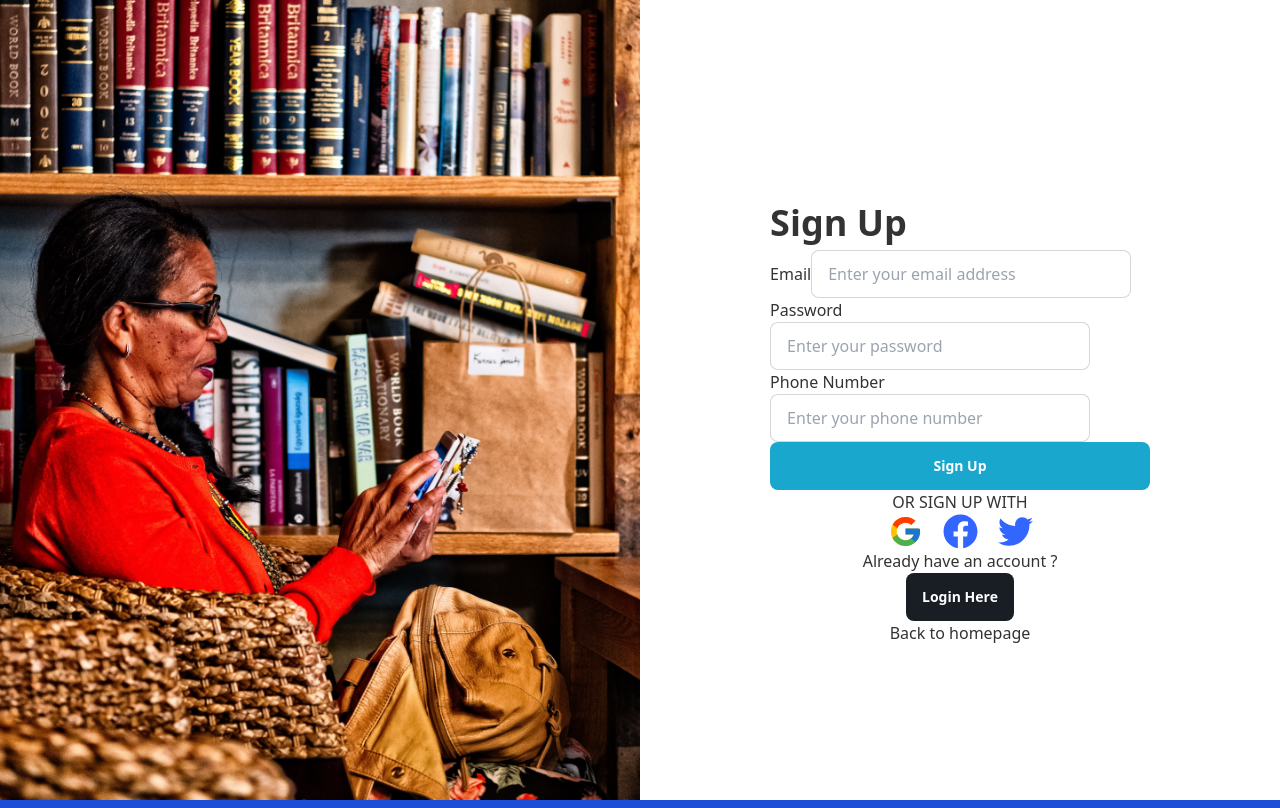
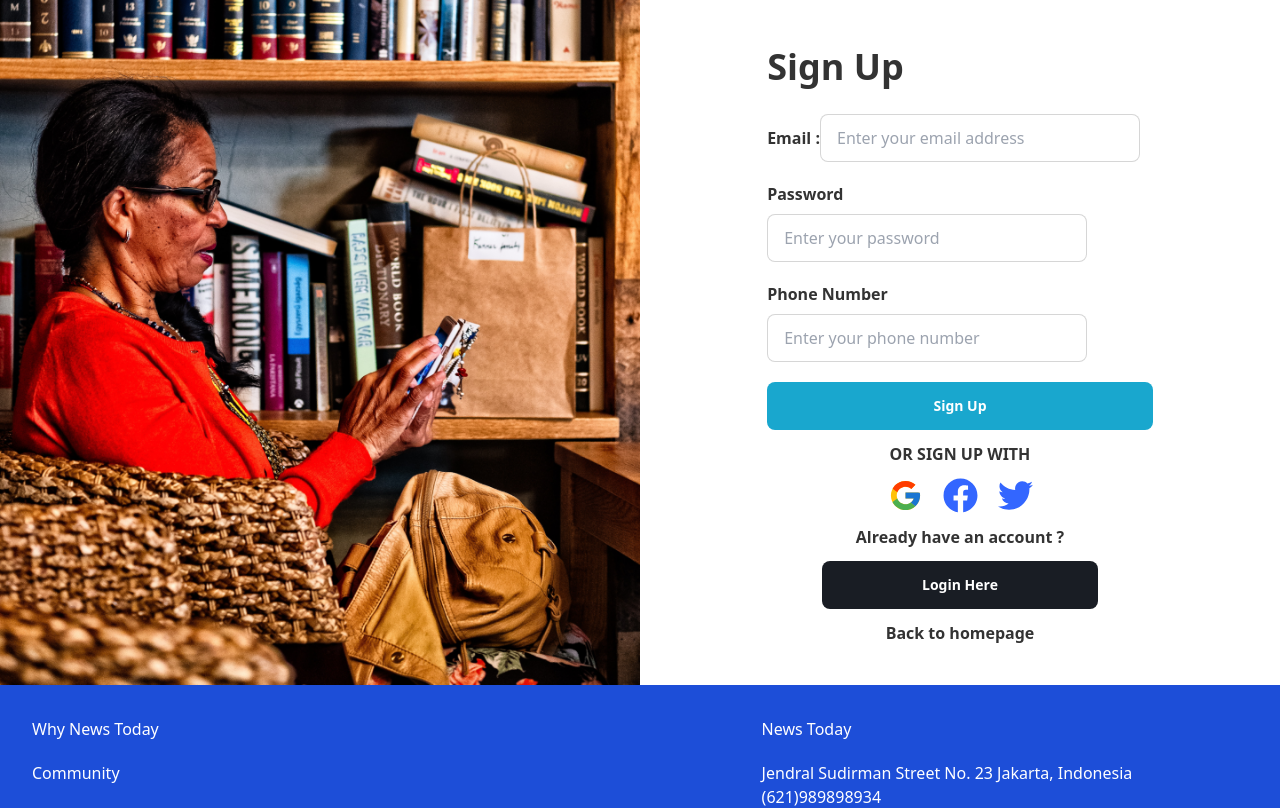
Before and after one commit to hendris27/clickmedianews-frontend, a React (Vite) app: page /signup in a window 1280 px wide. Shown: the top 808 px of the page. Built offline with nearby package versions, Linux system fonts and the light colour scheme.

Commit message:
fix: signup

```diff
--- a/src/pages/users/auth/SignUp.jsx
+++ b/src/pages/users/auth/SignUp.jsx
@@ -8,47 +8,92 @@ import {FaTwitter} from "react-icons/fa"
 
 function SignIn() {
     const validationSchema = Yup.object({
-        email: Yup.string().required("Email is empty !")
+        email: Yup.string().required("Email is empty !"),
+        password: Yup.string().required("Password is empty !"),
+        phoneNumber: Yup.number().typeError("Phone number is invalid").required("Phone Number is empty !")
     })
+
+    function doSignUp(values){
+        alert(values)
+    }
 
     return (
         <Fragment>
-            <div className='flex w-full h-full xl:h-screen'>
+            <div className='flex w-full h-full'>
                 <div className="hidden md:flex flex-1 bg-[url('/src/assets/img/picture_login.png')] bg-cover bg-bottom bg-no-repeat"></div>
-                <div className='flex flex-col flex-1 bg-white gap-10 pt-10 h-screen md:h-full'>
-                    <div className='flex items-center flex-col justify-center gap-10 h-screen'>
+                <div className='flex flex-col flex-1 bg-white gap-10 pt-10 pb-10 md:h-full'>
+                    <div className='flex items-center flex-col justify-center gap-3'>
+                        <Formik initialValues={{email: "", password: "", phoneNumber: ""}} onSubmit={doSignUp} validationSchema={validationSchema}>
+                            {({values, errors, touched, handleBlur, handleSubmit, handleChange, isSubmitting}) => {
+                                return (
+                                    <form onSubmit={handleSubmit} className='flex flex-col gap-3'>
+                                        <div className='text-[36px] font-bold'>Sign Up</div>
                                         <div>
-                            <div className="text-[36px] font-bold">Sign Up</div>
-                            <div>
-                                <label htmlFor="email">Email</label>
-                                <input type="email" id="email" name="email" placeholder="Enter your email address" className="input input-bordered w-full max-w-xs" />
+                                            <label htmlFor='email' className='font-bold'>Email :</label>
+                                            <input type='email' id='email' name='email' placeholder='Enter your email address' className='input input-bordered w-full max-w-xs mt-2 mb-2' onChange={handleChange} onBlur={handleBlur} value={values.email}/>
+                                            {errors.email &&
+                                                touched.email && (
+                                                <label
+                                                    htmlFor='email'
+                                                    className='label p-0'
+                                                >
+                                                    <span className='label-text-alt font-bold text-md text-error'>
+                                                        {errors.email}
+                                                    </span>
+                                                </label>
+                                            )}
                                         </div>
                                         <div>
-                                <label htmlFor="password">Password</label>
-                                <input type="password" id="password" name="password" placeholder="Enter your password" className="input input-bordered w-full max-w-xs" />
+                                            <label htmlFor='password' className='font-bold'>Password</label>
+                                            <input type='password' id='password' name='password' placeholder='Enter your password' className='input input-bordered w-full max-w-xs mt-2 mb-2' onChange={handleChange} onBlur={handleBlur} value={values.password}/>
+                                            {errors.password &&
+                                                touched.password && (
+                                                <label
+                                                    htmlFor='password'
+                                                    className='label p-0'
+                                                >
+                                                    <span className='label-text-alt font-bold text-md text-error'>
+                                                        {errors.password}
+                                                    </span>
+                                                </label>
+                                            )}
                                         </div>
                                         <div>
-                                <label htmlFor="phoneNumber">Phone Number</label>
-                                <input type="text" placeholder="Enter your phone number" className="input input-bordered w-full max-w-xs" />
+                                            <label htmlFor='phoneNumber' className='font-bold'>Phone Number</label>
+                                            <input type='text' placeholder='Enter your phone number' id='phoneNumber' name='phoneNumber' className='input input-bordered w-full max-w-xs mt-2 mb-2' onChange={handleChange} onBlur={handleBlur} value={values.phoneNumber}/>
+                                            {errors.phoneNumber &&
+                                                touched.email && (
+                                                <label
+                                                    htmlFor='phoneNumber'
+                                                    className='label p-0'
+                                                >
+                                                    <span className='label-text-alt font-bold text-md text-error'>
+                                                        {errors.phoneNumber}
+                                                    </span>
+                                                </label>
+                                            )}
                                         </div>
                                         <div>
-                                <button className="btn bg-primary text-white border-0 w-full normal-case">Sign Up</button>
+                                            <button disabled={isSubmitting} className='btn bg-primary text-white border-0 w-full normal-case'>Sign Up</button>
                                         </div>
-                            <div className="flex flex-col items-center">
-                                <p className="uppercase">Or sign up with</p>
-                                <div className="flex gap-5">
-                                    <div><FcGoogle size={35} color="3366ff"/></div>
-                                    <div><FaFacebook size={35} color="#3366ff"/></div>
-                                    <div><FaTwitter size={35} color="#3366ff"/></div>
+                                    </form>
+                                )
+                            }}
+                        </Formik>
+                        <div className='flex flex-col items-center gap-3 w-[43%]'>
+                            <p className='uppercase font-bold'>Or sign up with</p>
+                            <div className='flex gap-5'>
+                                <div><FcGoogle size={35} color='3366ff'/></div>
+                                <div><FaFacebook size={35} color='#3366ff'/></div>
+                                <div><FaTwitter size={35} color='#3366ff'/></div>
                             </div>
-                                <div>
+                            <div className='font-bold'>
                                 Already have an account ?
                             </div>
-                                <div>
-                                    <button className="btn text-white border-0 w-full normal-case">Login Here</button>
+                            <div className='w-full'>
+                                <button className='btn text-white border-0 w-full normal-case'>Login Here</button>
                             </div>
-                                <div><Link>Back to homepage</Link></div>
-                            </div>
+                            <div className='font-bold'><Link>Back to homepage</Link></div>
                         </div>
                     </div>
                 </div>
```
Also changed, not shown: .prettierrc.json. Lines whose indentation alone changed are shown as unchanged.
